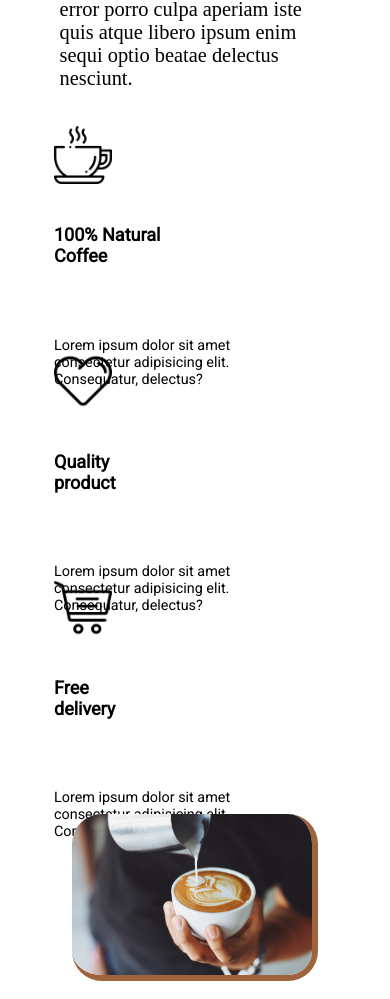
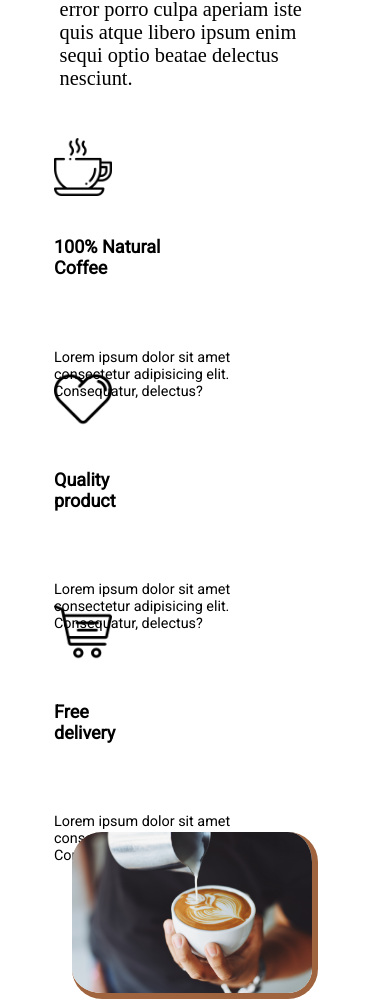
Before and after one commit to RiviCodes/coffee-shop-react, a React (Create React App) app: page / in a window 390 px wide. Shown: the part 1775-2774 px from the top of the page. Built offline with nearby package versions, Linux system fonts and the light colour scheme; a web font is replaced by a local one.

Commit message:
Test margin size

```diff
--- a/src/styles/About.css
+++ b/src/styles/About.css
@@ -83,7 +83,7 @@
   .about-card {
     grid-template-columns: 100%;
     grid-template-rows: 50% 50%;
-    margin: 0 3.5rem 2.5rem 3.5rem;
+    margin: 1rem 3.5rem 2rem 3.5rem;
     width: 17rem;
   }
 
```
